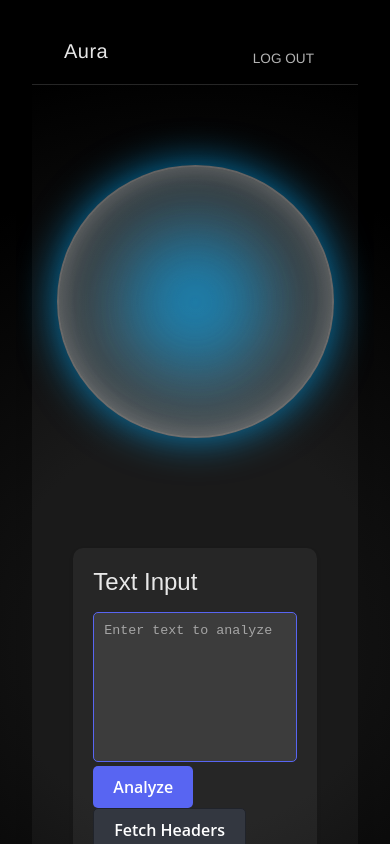
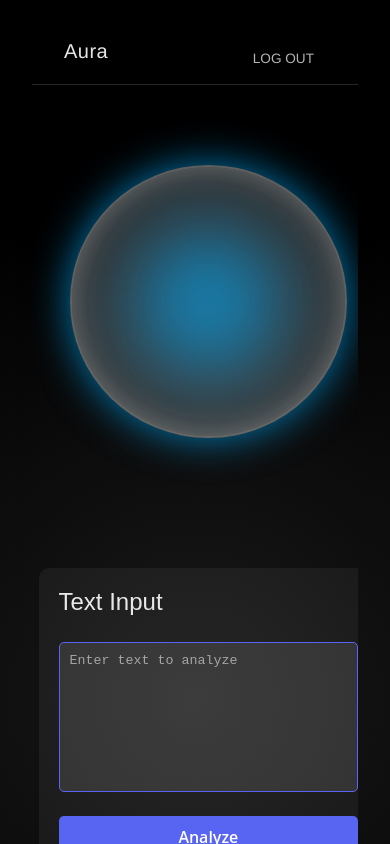
Before and after one commit to uxlyne/auric, a React (Create React App) app: page / in a window 390 px wide. Shown: the top 844 px of the page. Built offline with nearby package versions, Linux system fonts and the light colour scheme.

Commit message:
Mobile View

```diff
--- a/src/styles/Main.css
+++ b/src/styles/Main.css
@@ -25,17 +25,17 @@
   background: radial-gradient(circle at center, var(--background-gradient-center), var(--background-edge) 70%);
   color: var(--text-color);
   font-family: var(--font-family);
-  overflow: hidden;
 }
 
 .main-container {
-  flex: 1;
+  flex-grow: 1; /* Changed from flex: 1 to ensure it grows to available space */
   display: flex;
   justify-content: center;
   align-items: center;
   padding: var(--content-spacing);
   position: relative;
-  background: radial-gradient(circle at center, var(--background-gradient-center) 35%, var(--background-edge) 100%);
+  overflow: hidden;
+  /* Removed the background property to avoid conflict with the app's background */
 }
 
 .header, .footer {
@@ -98,21 +98,29 @@ button:hover {
 @media (max-width: 768px) {
   .content {
     flex-direction: column;
-    width: 100%;
-    align-items: center; /* Aligns the flex children (panels) in the center */
+    align-items: center; /* Centers the child panels */
   }
 
-  .left-panel, .right-panel {
-    margin: 0;
-    width: 90%; /* Sets a max width to the panel to avoid edge-to-edge stretching */
-    max-width: 500px; /* Optionally, set a max-width for larger screens within the breakpoint */
-    flex-basis: auto; /* Resets the flex basis to accommodate content size */
-    justify-content: center; /* Centers the content vertically in the flex direction */
-    align-items: center; /* Centers the content horizontally in the flex direction */
+  .left-panel,
+  .right-panel {
+    width: 90%; /* Sets a maximum width */
+    max-width: 500px; /* Provides a maximum width for larger devices within the breakpoint */
+    margin: 0 auto; /* Centers the panels and removes any default margin */
+    display: flex;
+    flex-direction: column;
+    align-items: center; /* Aligns items horizontally within the panel */
   }
 
-  .text-input, .text-analysis {
-    margin: 0 auto; /* Additional centering for input and analysis components */
-    display: block; /* Ensures that these elements are treated as block-level for width calculations */
+  .text-input-container,
+  .text-analysis-container {
+    width: 100%; /* Takes up 100% of the parent container's width */
+    margin: 20px 0; /* Adds vertical spacing */
+  }
+
+  .input-text,
+  .analyze-button,
+  .text-analysis {
+    width: 100%; /* Elements take up the full width of their container */
+    margin: 10px 0; /* Adds spacing between elements */
   }
 }
```
